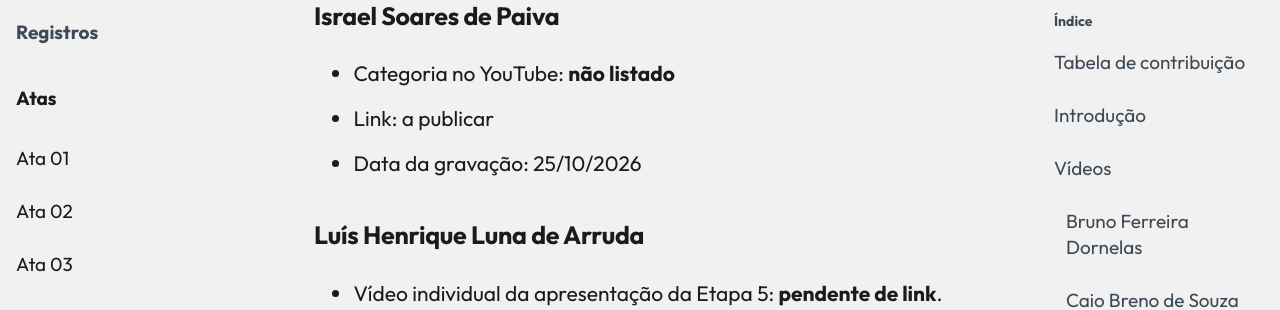
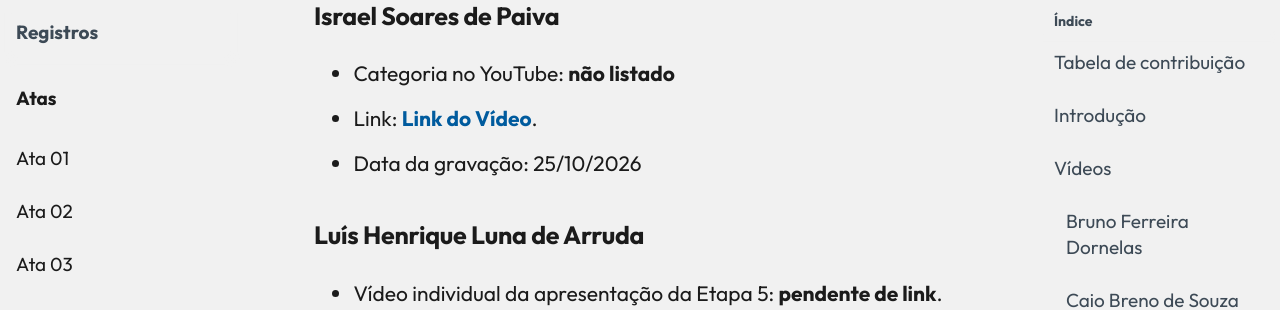
Before and after one commit to Interacao-Humano-Computador/2026.2-Grupo06, an MkDocs documentation site: the page built from docs/apresentacoes/etapa-05.md, in a window 1280 px wide and 900 px high, scrolled down 3303 px. Shown: the part 155-465 px from the top of the window. Built offline with MkDocs 1.6.1 and Material for MkDocs 9.7.7, drawn with Linux system fonts in a browser that asks for light colours; comment, search, counter and statistics services are not loaded.

Commit message:
fix:colocando vídeo de apresentação etapa-5

```diff
--- a/docs/apresentacoes/etapa-05.md
+++ b/docs/apresentacoes/etapa-05.md
@@ -79,7 +79,7 @@ Cada pessoa incorpora a própria gravação de apresentação na seção corresp
 ### Israel Soares de Paiva
 
 - Categoria no YouTube: **não listado**
-- Link: a publicar
+- Link: [Link do Vídeo](https://youtu.be/SpN5dZkSQtQ?si=F-_A5U-GEj2wBvzU).
 - Data da gravação: 25/10/2026
 
 ### Luís Henrique Luna de Arruda
```
